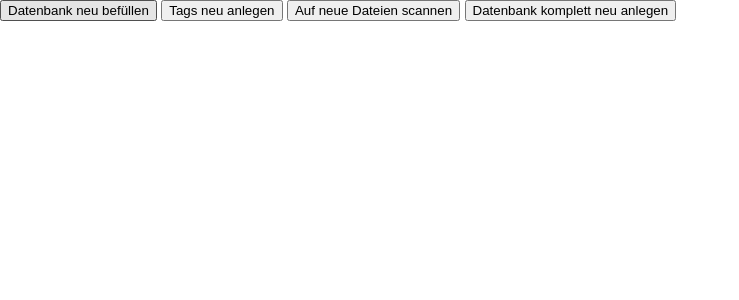
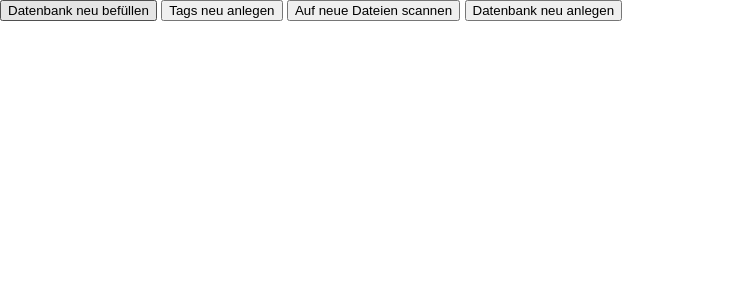
Before and after one commit to pasbelg/taggedFileSearch, a PHP site: page /admToolset.php in a window 1280 px wide. Shown: the top 300 px of the page, without its empty margins (0-739 px from the left). Run offline with PHP 8.4, Linux system fonts and the light colour scheme; some libraries are stand-ins or nearby versions.

Commit message:
Button Styling

```diff
--- a/admToolset.php
+++ b/admToolset.php
@@ -77,18 +77,16 @@
         }
     </script>
 </head>
-
     <body>
         <div id="loadingScreen" style="display:none;">
             <div id="loader"></div>
         </div>
-
-    <body>
-
+        <div id="admButtons">
           <input type="submit" class="button" name="populate" value="Datenbank neu befüllen" onclick="refillDB()" />
           <input type="submit" class="button" name="populate" value="Tags neu anlegen" onclick="renewTags()" />
           <input type="submit" class="button" name="populate" value="Auf neue Dateien scannen" onclick="scanNewFiles()" />
-        <input type="submit" class="button" name="populate" value="Datenbank komplett neu anlegen" onclick="scanNewFiles()" />
+          <input type="submit" class="button" name="populate" value="Datenbank neu anlegen" onclick="scanNewFiles()" />
+        </div>
     </body>
 
 </html>
```
Lines whose indentation alone changed are shown as unchanged.
